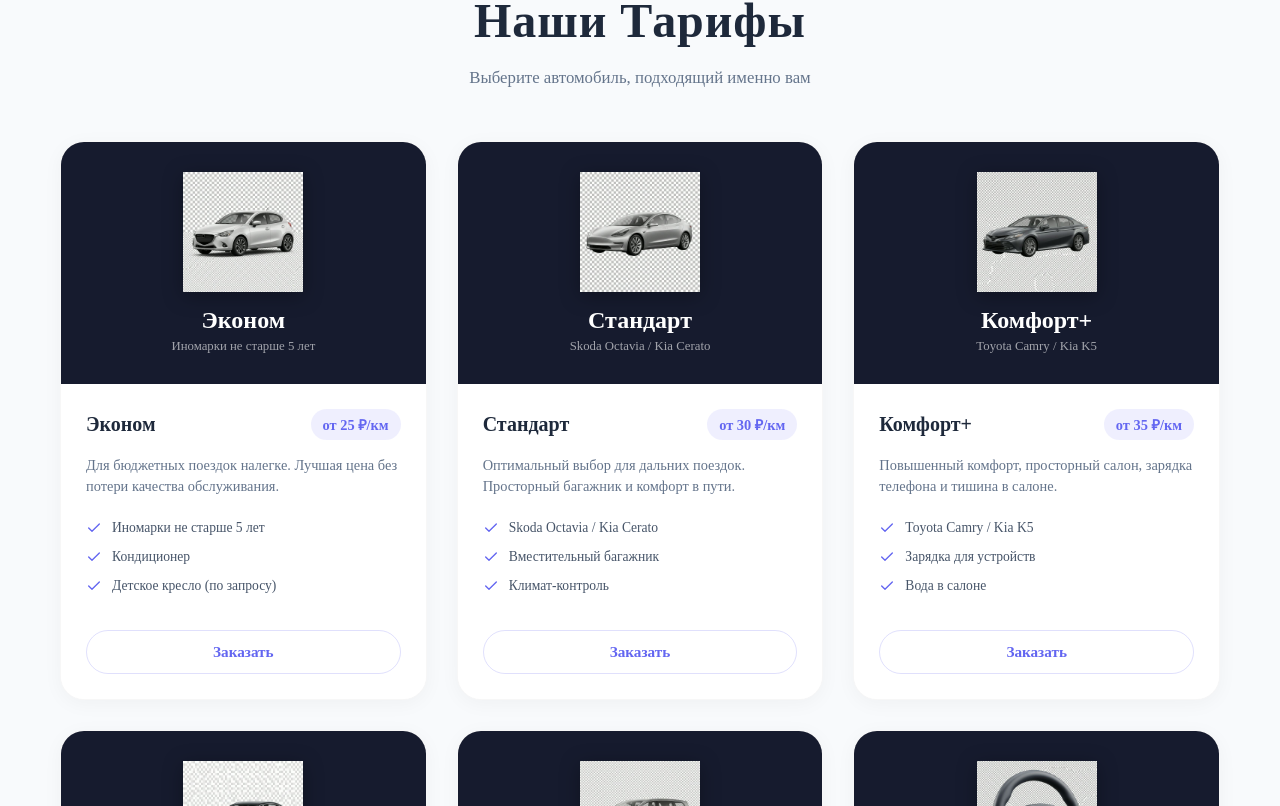
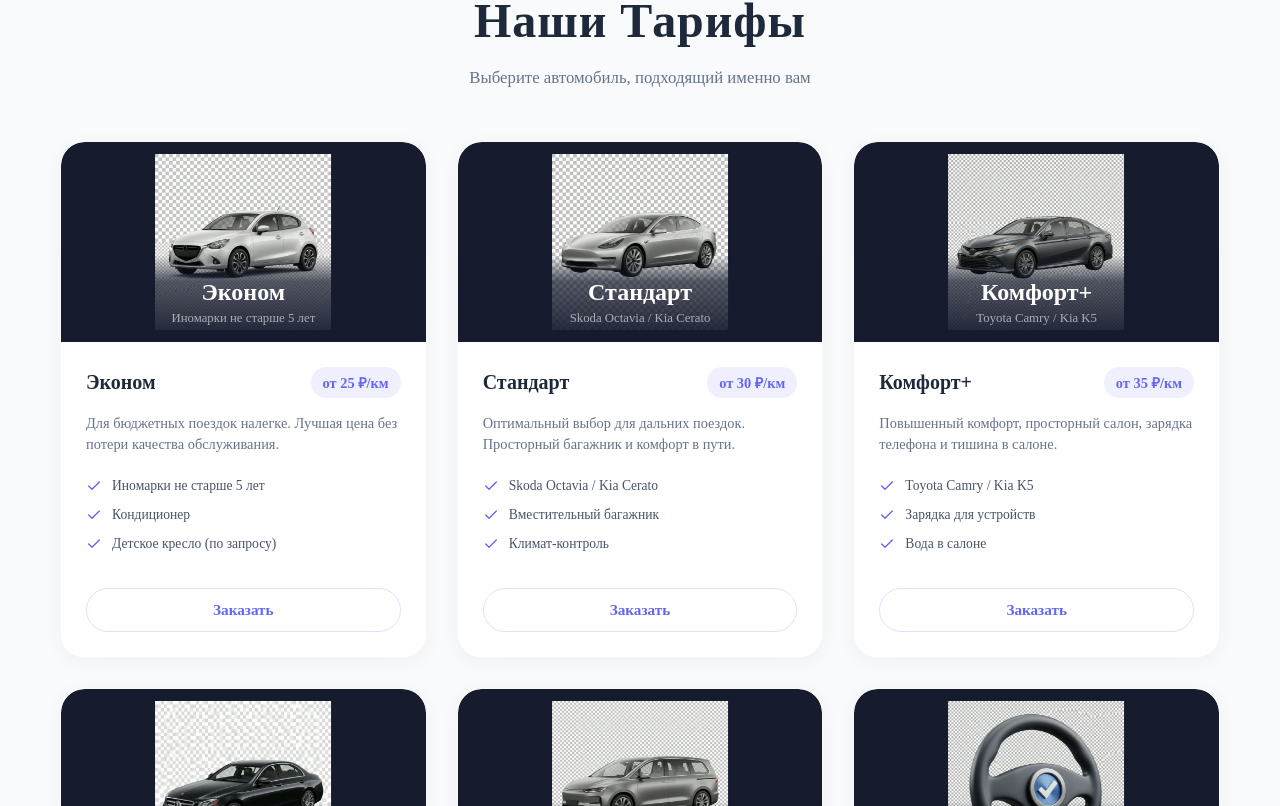
Before and after one commit to Xyling12/grand-transfer, a Next.js app: page / in a window 1280 px wide. Shown: the part 1754-2560 px from the top of the page. Built offline with nearby package versions, Linux system fonts and the light colour scheme; no server answers.

Commit message:
feat: make car image fill full card header with gradient overlay for clean look

```diff
--- a/src/components/Tariffs.module.css
+++ b/src/components/Tariffs.module.css
@@ -37,37 +37,50 @@
 /* Header (Dark part) */
 .cardHeader {
     background-color: #161B2E;
-    /* Dark blue/black from screenshot */
-    padding: 30px 20px;
+    padding: 0;
     text-align: center;
     color: #fff;
     display: flex;
     flex-direction: column;
     align-items: center;
     position: relative;
+    overflow: hidden;
+    border-radius: 24px 24px 0 0;
+    min-height: 200px;
+    justify-content: flex-end;
 }
 
 .imageWrapper {
-    width: 180px;
-    height: 120px;
-    margin-bottom: 15px;
+    position: absolute;
+    top: 0;
+    left: 0;
+    right: 0;
+    bottom: 0;
     display: flex;
     align-items: center;
     justify-content: center;
+    z-index: 1;
+    padding: 12px;
 }
 
 .image {
-    max-width: 100%;
-    max-height: 100%;
+    width: 100%;
+    height: 100%;
     object-fit: contain;
-    filter: drop-shadow(0 4px 10px rgba(0, 0, 0, 0.3));
-    transition: transform 0.5s cubic-bezier(0.175, 0.885, 0.32, 1.275), filter 0.5s ease;
+    transition: transform 0.5s cubic-bezier(0.175, 0.885, 0.32, 1.275);
     will-change: transform;
 }
 
 .card:hover .image {
-    transform: scale(1.15) translateY(-5px);
-    filter: drop-shadow(0 15px 25px rgba(99, 102, 241, 0.4));
+    transform: scale(1.08) translateY(-6px);
+}
+
+.nameRow {
+    position: relative;
+    z-index: 2;
+    width: 100%;
+    background: linear-gradient(to top, rgba(22, 27, 46, 0.98) 0%, rgba(22, 27, 46, 0.7) 70%, transparent 100%);
+    padding: 24px 20px 16px;
 }
 
 .name {
--- a/src/components/Tariffs.tsx
+++ b/src/components/Tariffs.tsx
@@ -74,8 +74,10 @@ export default function Tariffs() {
                                         loading="lazy"
                                     />
                                 </div>
-                                <h3 className={styles.name}>{tariff.name}</h3>
-                                <div className={styles.cars}>{tariff.features[0]}</div>
+                                <div className={styles.nameRow}>
+                                    <h3 className={styles.name}>{tariff.name}</h3>
+                                    <div className={styles.cars}>{tariff.features[0]}</div>
+                                </div>
                             </div>
 
                             {/* Light Body */}
```
